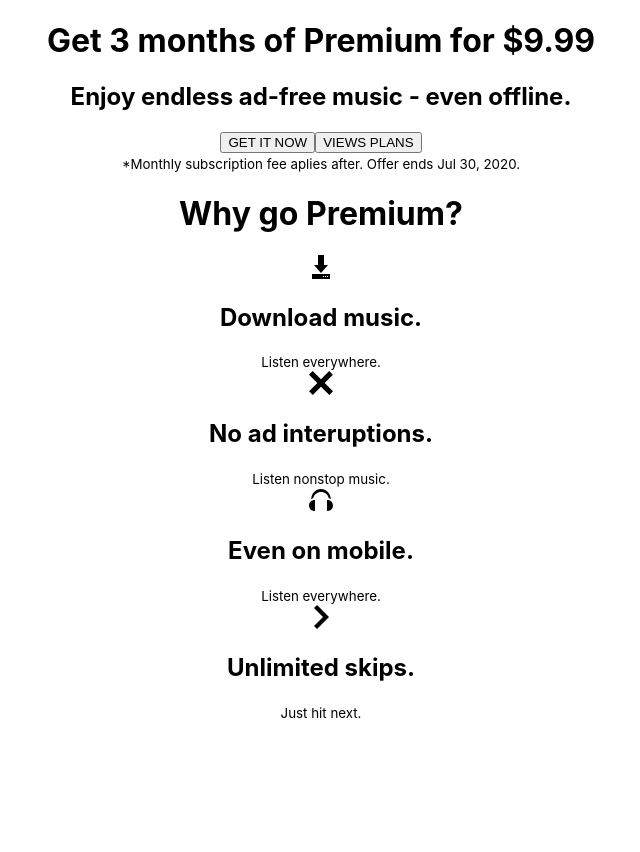
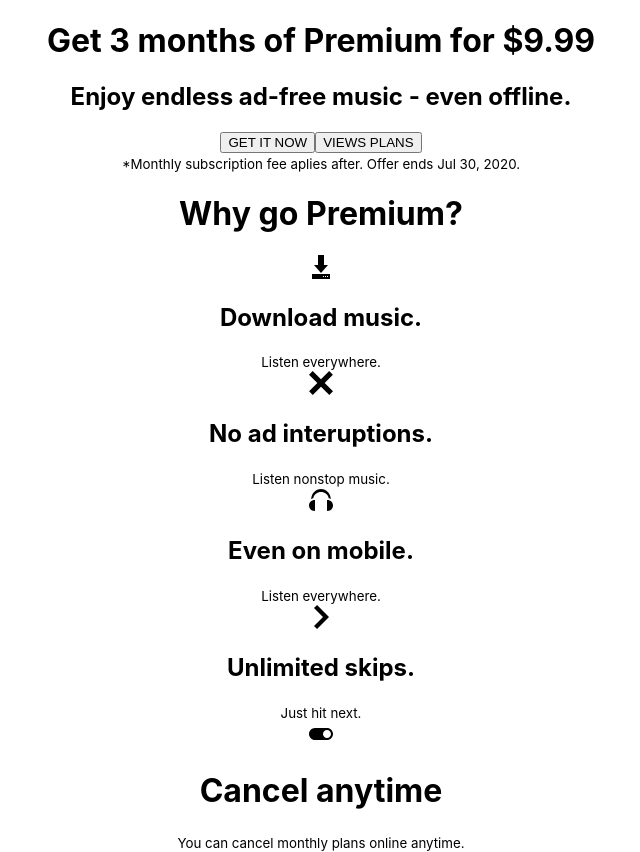
Before and after one commit to CharlesIvia/spotify, a React (Create React App) app in the folder spotify-clone/: page / in a window 1280 px wide. Shown: the whole page, without its empty margins (319-959 px from the left). Before the commit the page ends 800 px from the top, so only its background shows below. Built offline with nearby package versions, Linux system fonts and the light colour scheme.

Commit message:
Created and intergrated Cancel.js component

```diff
--- a/spotify-clone/src/App.js
+++ b/spotify-clone/src/App.js
@@ -2,12 +2,14 @@ import React from "react";
 import "./App.css";
 import Hero from "./components/Hero";
 import Premium from "./components/Premium";
+import Cancel from "./components/Cancel";
 
 function App() {
   return (
     <div className="App">
       <Hero />
       <Premium />
+      <Cancel />
     </div>
   );
 }
--- a/spotify-clone/src/components/Cancel.js
+++ b/spotify-clone/src/components/Cancel.js
@@ -0,0 +1,26 @@
+import React from "react";
+
+function Cancel() {
+  return (
+    <div>
+      <div className="switch">
+        <svg
+          width="24"
+          height="24"
+          xmlns="http://www.w3.org/2000/svg"
+          fill-rule="evenodd"
+          clip-rule="evenodd"
+        >
+          <path d="M6 18h12c3.311 0 6-2.689 6-6s-2.689-6-6-6h-12.039c-3.293.021-5.961 2.701-5.961 6 0 3.311 2.688 6 6 6zm12-10c-2.208 0-4 1.792-4 4s1.792 4 4 4 4-1.792 4-4-1.792-4-4-4z" />
+        </svg>
+      </div>
+
+      <div className="instructions">
+        <h1>Cancel anytime</h1>
+        <small>You can cancel monthly plans online anytime.</small>
+      </div>
+    </div>
+  );
+}
+
+export default Cancel;
```
